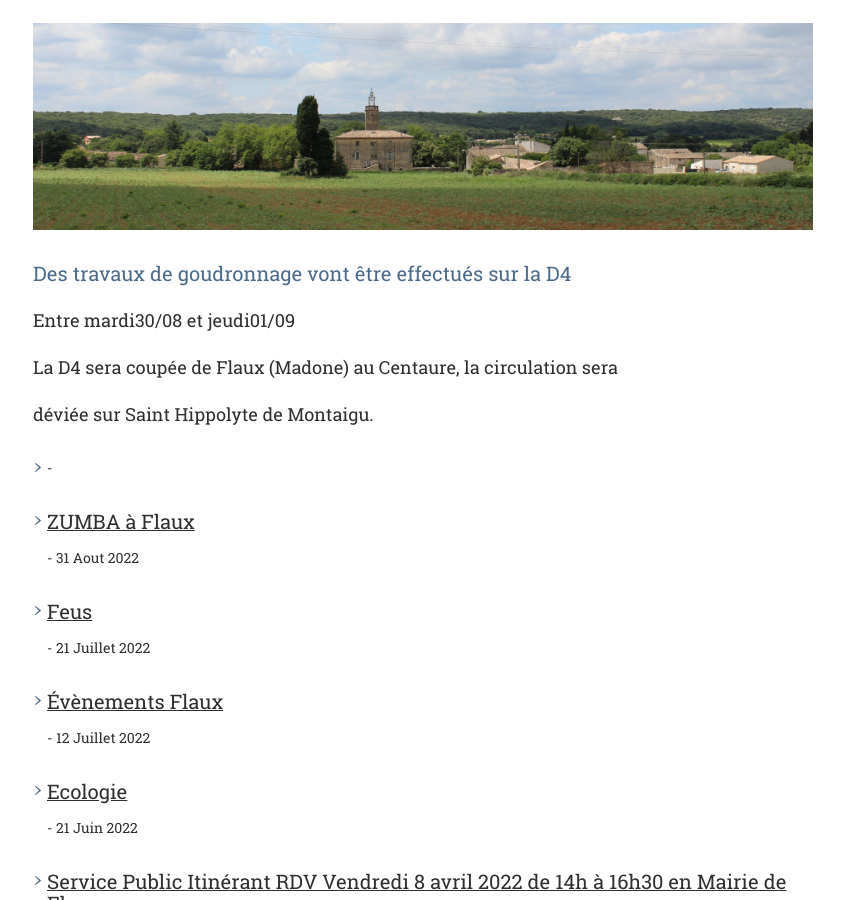
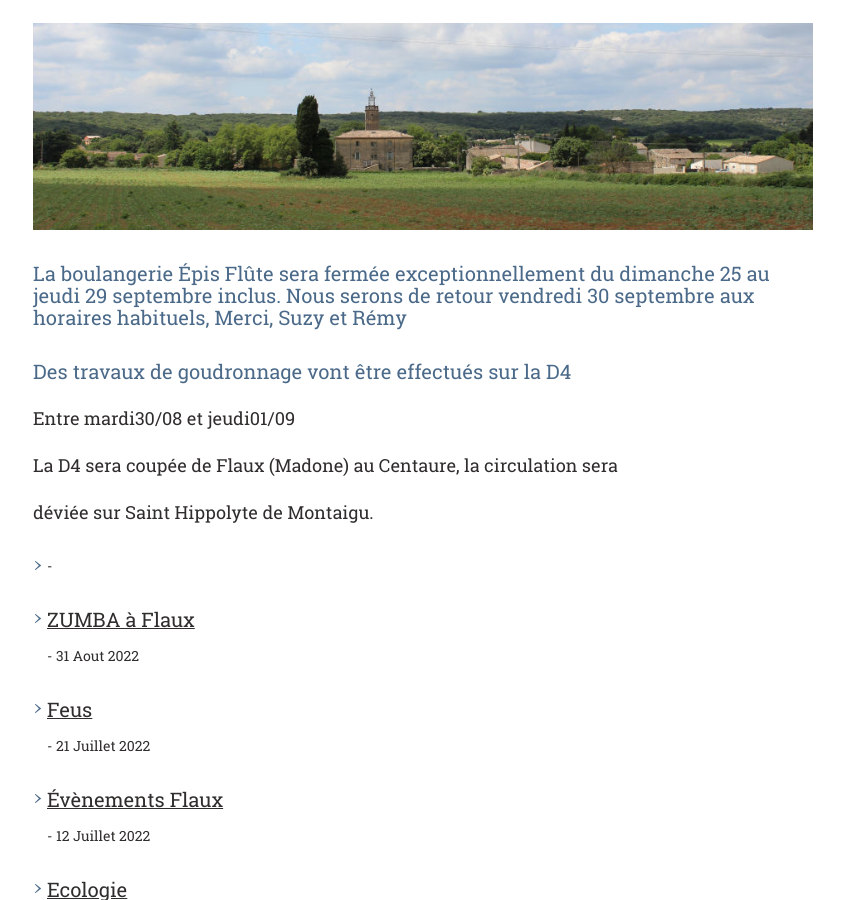
Before and after one commit to Flaux-Village/flaux-village.github.io, a Jekyll site: the page built from actualites.md, in a window 1280 px wide and 900 px high, scrolled down 359 px. Shown: the whole window, without its empty margins (57-901 px from the left). Built offline with Jekyll 4.4.1, drawn with Linux system fonts in a browser that asks for light colours; our own code applies the rules of GitHub Pages for plain Markdown files.

Commit message:
Update actualites.md

```diff
--- a/actualites.md
+++ b/actualites.md
@@ -12,6 +12,8 @@ documents:
 
 ---
 
+## La boulangerie Épis Flûte sera fermée exceptionnellement du dimanche 25 au jeudi 29 septembre inclus. Nous serons de retour vendredi 30 septembre aux horaires habituels, Merci, Suzy et Rémy
+
 ## Des travaux de goudronnage vont être effectués sur la D4
 ### Entre mardi30/08 et jeudi01/09
 
```
